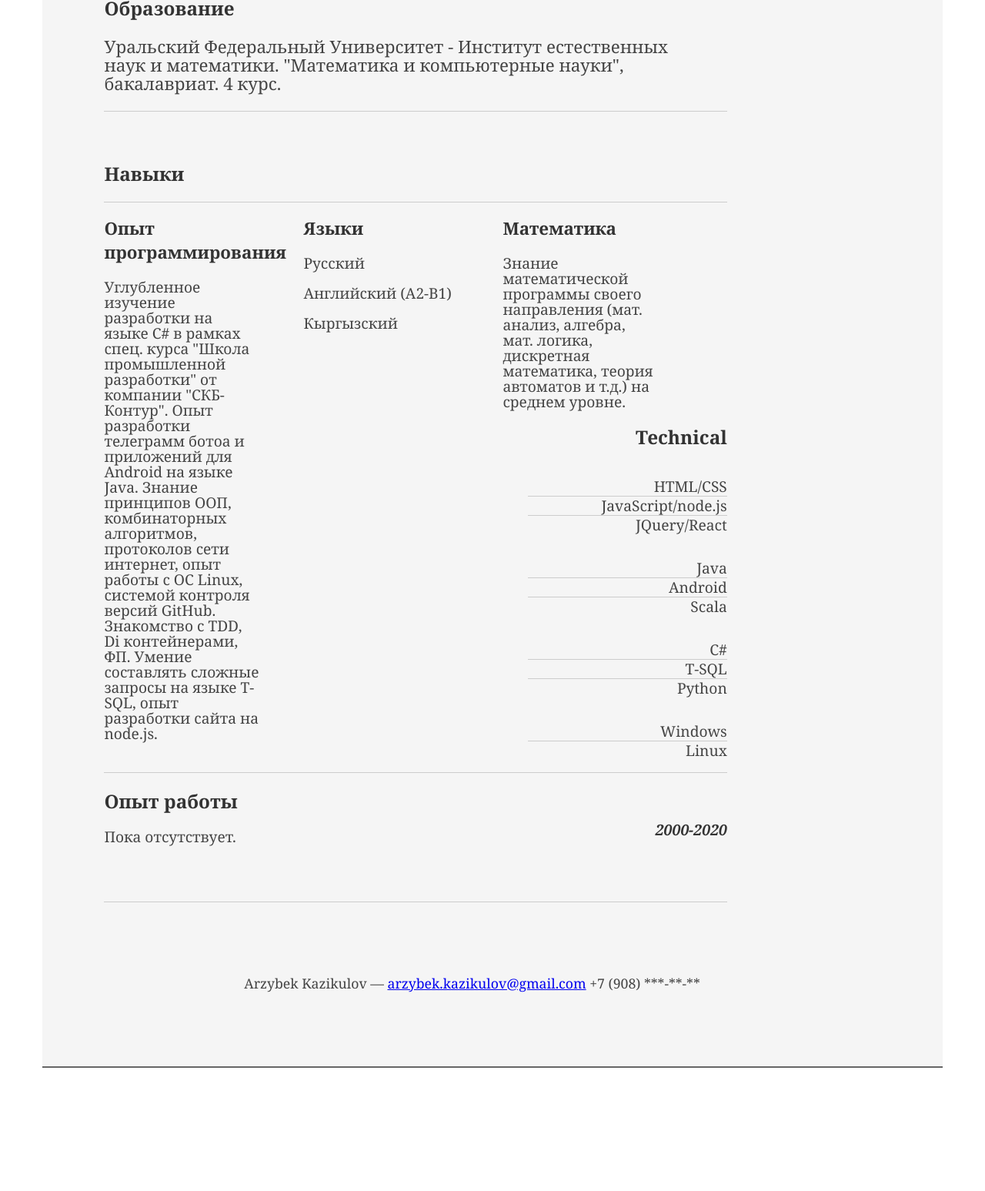
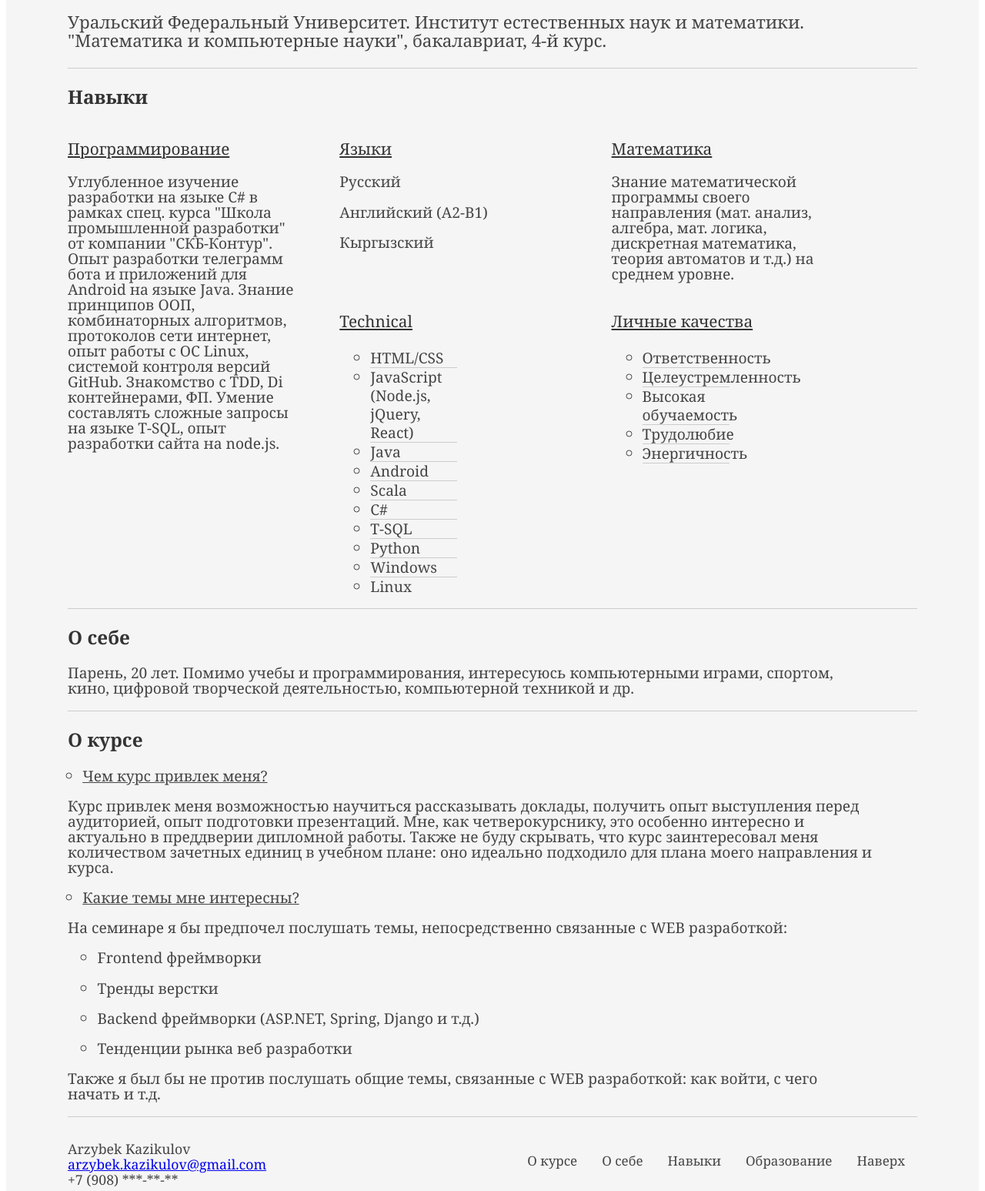
Before and after one commit to Arzybek/CV, a plain HTML site: page main.html in a window 1280 px wide. Shown: the part 433-1980 px from the top of the page at 77% size. Before the commit the page ends 1900 px from the top, so only its background shows below. Drawn offline with Linux system fonts and the light colour scheme.

Commit message:
Second version

```diff
--- a/main.html
+++ b/main.html
@@ -2,6 +2,8 @@
 <html>
 <head>
     <title> Арзыбек Казикулов | Студент Матмеха УрФУ </title>
+    <meta name="viewport" content="width=device-width, initial-scale=1"/>
+    <link rel="icon" href="favicon.ico" type="image/x-icon">
     <meta http-equiv="content-type" content="text/html; charset=utf-8"/>
     <link rel="stylesheet" type="text/css" href="resume.css" media="all"/>
 </head>
@@ -10,7 +12,11 @@
 <div id="doc">
     <div id="inner">
         <div id="block">
+            <div id="headshot">
+                <img src="profile.jpg" alt="Arzybek Kazikulov"/>
+            </div>
             <div class="info">
+                <a name="top"></a>
                 <h1>Арзыбек Казикулов</h1>
                 <h2>Студент 4 курса Матмеха УрФУ по направлению "Математика и компьютерные науки"</h2>
             </div>
@@ -24,35 +30,33 @@
         </div>
 
         <div id="bd">
-            <div id="main">
             <div class="headline">
                 <div class="wrapper">
                     <div class="text">
+                        <a name="education"></a>
                         <h2>Образование</h2>
                     </div>
                     <div class="text">
                         <p class="enlarge">
-                                Уральский Федеральный Университет - Институт естественных наук и математики.
-                                "Математика и компьютерные науки", бакалавриат. 4 курс.
+                            Уральский Федеральный Университет. Институт естественных наук и математики.
+                            "Математика и компьютерные науки", бакалавриат, 4-й курс.
                         </p>
                     </div>
                 </div>
             </div>
 
-
             <div class="headline">
-                    <div class="wrapper">
                 <div class="text">
+                    <a name="skills"></a>
                     <h2>Навыки</h2>
                 </div>
-                    </div>
+
                 <div class="text">
-
                     <div class="talent">
-                            <h2>Опыт программирования</h2>
+                        <h2>Программирование</h2>
                         <p> Углубленное изучение разработки на языке C# в рамках спец. курса "Школа промышленной
                             разработки"
-                                от компании "СКБ-Контур". Опыт разработки телеграмм ботоа и приложений для Android
+                            от компании "СКБ-Контур". Опыт разработки телеграмм бота и приложений для Android
                             на языке Java.
                             Знание принципов ООП, комбинаторных алгоритмов, протоколов сети интернет, опыт
                             работы с ОС Linux,
@@ -75,60 +79,91 @@
                             логика,
                             дискретная математика, теория автоматов и т.д.) на среднем уровне.</p>
                     </div>
+
+                    <div class="talent">
+                        <h2>Technical</h2>
+                        <ul class="talent">
+                            <li>HTML/CSS</li>
+                            <li>JavaScript (Node.js, jQuery, React)</li>
+                            <li>Java</li>
+                            <li>Android</li>
+                            <li>Scala</li>
+                            <li>C#</li>
+                            <li>T-SQL</li>
+                            <li>Python</li>
+                            <li>Windows</li>
+                            <li class="last">Linux</li>
+                        </ul>
+                    </div>
+
+                    <div class="talent">
+                        <h2>Личные качества</h2>
+                        <ul class="talent">
+                            <li>Ответственность</li>
+                            <li>Целеустремленность</li>
+                            <li>Высокая обучаемость</li>
+                            <li>Трудолюбие</li>
+                            <li>Энергичность</li>
+                        </ul>
                     </div>
                 </div>
             </div>
 
-            <div class="headline" style="text-align: right">
+            <div style="clear:both;"></div>
+            <div class="wrapper"></div>
+
+            <div class="wrapper">
+                <div class="headline">
                     <div class="text">
-                    <h2>Technical</h2>
+                        <a name="aboutme"></a>
+                        <h2>О себе</h2>
+                    </div>
                 </div>
                 <div class="text">
-                    <ul class="talent2">
-                        <li>HTML/CSS</li>
-                        <li>JavaScript/node.js</li>
-                        <li class="last">JQuery/React</li>
-                    </ul>
-                    <ul class="talent2">
-                        <li>Java</li>
-                        <li>Android</li>
-                        <li class="last">Scala</li>
-                    </ul>
-                    <ul class="talent2">
-                        <li>C#</li>
-                        <li>T-SQL</li>
-                        <li class="last">Python</li>
-                    </ul>
-                    <ul class="talent2">
-                        <li>Windows</li>
-                        <li class="last">Linux</li>
-                    </ul>
+                    <p>Парень, 20 лет. Помимо учебы и программирования, интересуюсь компьютерными играми, спортом, кино,
+                        цифровой творческой деятельностью, компьютерной техникой и др. </p>
+                </div>
+            </div>
+
+            <div class="wrapper">
+                <div class="headline">
+                    <div class="text">
+                        <a name="course"></a>
+                        <h2>О курсе</h2>
+                    </div>
+                </div>
+                <div class="text">
+                    <p class="dotHead" style="text-decoration: underline">Чем курс привлек меня?</p>
+                    <p>Курс привлек меня возможностью научиться рассказывать доклады, получить опыт выступления перед
+                        аудиторией, опыт подготовки презентаций. Мне, как четверокурснику, это особенно интересно и
+                        актуально в преддверии дипломной работы. Также не
+                        буду скрывать, что курс заинтересовал меня количеством зачетных единиц в учебном плане: оно
+                        идеально
+                        подходило для плана моего направления и курса. </p>
+                    <p class="dotHead" style="text-decoration: underline">Какие темы мне интересны?</p>
+                    <p>На семинаре я бы предпочел послушать темы, непосредственно связанные с WEB разработкой:</p>
+                    <p class="dotHead" style="margin-left: 2em">Frontend фреймворки</p>
+                    <p class="dotHead" style="margin-left: 2em">Тренды верстки</p>
+                    <p class="dotHead" style="margin-left: 2em">Backend фреймворки (ASP.NET, Spring, Django и т.д.)</p>
+                    <p class="dotHead" style="margin-left: 2em">Тенденции рынка веб разработки</p>
+                    <p>Также я был бы не против послушать общие темы, связанные с WEB разработкой: как войти, с чего
+                        начать и т.д.</p>
+                </div>
             </div>
         </div>
 
         <div style="clear:both;"></div>
-            <div class="headline">
-
-                <div class="topper">
-                    <div class="text">
-                        <h2>Опыт работы</h2>
+        <div id="ft">
+            <div class="navbar">
+                <a href="#top">Наверх</a>
+                <a href="#education">Образование</a>
+                <a href="#skills">Навыки</a>
+                <a href="#aboutme">О себе</a>
+                <a href="#course">О курсе</a>
             </div>
-                </div>
-
-                <div class="text">
-
-                    <div class="job">
-                        <h4>2000-2020</h4>
-                        <p>Пока отсутствует.</p>
-                    </div>
-                </div>
-            </div>
-
-        </div>
-
-        <div id="ft">
-            <p>Arzybek Kazikulov &mdash; <a href="mailto:arzybek.kazikulov@gmail.com">arzybek.kazikulov@gmail.com</a>
-                +7 (908) ***-**-**</p>
+            <p>Arzybek Kazikulov</p>
+            <p><a href="mailto:arzybek.kazikulov@gmail.com">arzybek.kazikulov@gmail.com</a></p>
+            <p>+7 (908) ***-**-**</p>
         </div>
     </div>
 </div>
--- a/resume.css
+++ b/resume.css
@@ -3,11 +3,11 @@ body {
     color: #444;
 }
 
-.wrapper{
+.wrapper {
     border-bottom: 1px solid #ccc
 }
 
-.topper{
+.topper {
     border-top: 1px solid #ccc
 }
 
@@ -16,30 +16,25 @@ body {
     margin: 80px auto;
     background: #f5f5f5;
     border: solid #666;
-    border-width: 8px 0 2px 0;
+    border-width: 8px 0 3px 0;
 }
 
 .headline {
-    /*margin-top: 1em;*/
-    margin-bottom: 2em;
-    padding-bottom: 2em;
-    /*border-bottom: 1px solid #ccc;*/
-    width: 80.2%;
+    margin-bottom: 1em;
+    width: 100%;
 }
 
 #block {
-    margin: 1em 0 3em 0;
-    padding-bottom: 1em;
-    border-bottom: 1px solid #ccc
+    margin: 1em 0 2em 0;
+    border-bottom: 1px solid #ccc;
+    width: 100%;
 }
 
 #block h2 {
     text-transform: uppercase;
-    /*letter-spacing: 2px;*/
     font-size: 140%;
-    margin-block-start: 0em;
-    margin-block-end: 0em;
-
+    margin-block-start: 0;
+    margin-block-end: 0;
 }
 
 #block h1 {
@@ -55,14 +50,14 @@ body {
 }
 
 #ft {
-    padding: 1em 0 5em 0;
+    padding: 1em 0 1em 0;
     font-size: 92%;
     text-align: center;
 }
 
 #ft p {
     margin-bottom: 0;
-    text-align: center;
+    text-align: left;
     margin-top: 0;
 }
 
@@ -93,12 +88,11 @@ li {
 #doc {
     width: 73.076em;
     margin: auto;
-    /*text-align: left;*/
 }
 
 p.enlarge {
     font-size: 140%;
-    padding-right: 2em;
+    padding-right: 1em;
     line-height: 24px;
 }
 
@@ -111,22 +105,10 @@ p.enlarge {
     border: none;
 }
 
-.job {
-    position: relative;
-    margin-bottom: 1em;
-    padding-bottom: 1em;
-    border-bottom: 1px solid #ccc;
-}
-
-.job h4 {
-    position: absolute;
-    top: -2em;
-    right: 0;
-    font-style: italic;
-}
-
-.job p {
-    margin: 0.75em 0 3em 0;
+p.dotHead {
+    margin-left: 1em;
+    display: list-item;
+    list-style: circle;
 }
 
 .talent {
@@ -134,20 +116,103 @@ p.enlarge {
     float: left
 }
 
-.talent2 {
-    width: 32%;
-    float: right;
-}
-
 ul {
-    list-style-type: none;
+    list-style-type: circle;
 }
 
 .talent h2 {
     margin-bottom: 6px;
-    font-size: 140%;
+    font-size: 130%;
+    text-decoration: underline;
+    font-weight: normal;
 }
 
 .info {
-    width: 80%;
+    width: 100%;
 }
+
+#headshot {
+    width: 12.5%;
+    float: right;
+    margin-left: 30px;
+}
+
+#headshot img {
+    width: 100%;
+    height: auto;
+    -webkit-border-radius: 50px;
+    border-radius: 50px;
+}
+
+.navbar a {
+    float: right;
+    color: #444;
+    text-align: center;
+    padding: 14px 16px;
+    text-decoration: none;
+    font-size: 17px;
+}
+
+.navbar a:hover {
+    background-color: #ddd;
+    color: blue;
+}
+
+@media all and (max-width: 800px) {
+    #headshot {
+        display: none;
+    }
+
+    #doc {
+        width: auto;
+    }
+
+    #block h2 {
+        font-size: 100%;
+    }
+
+    #block h1 {
+        margin-block-start: 0.67em;
+        margin-block-end: 0.3em;
+        font-size: 140%;
+        text-transform: uppercase;
+        letter-spacing: 3px;
+    }
+
+    h2 {
+        font-size: 122%
+    }
+
+    h3, h4 {
+        font-size: 100%;
+    }
+
+    p.enlarge {
+        font-size: 120%;
+        padding-right: 1em;
+        line-height: 24px;
+    }
+
+    .talent h2 {
+        margin-bottom: 6px;
+        font-size: 100%;
+        text-decoration: underline;
+        font-weight: normal;
+    }
+
+    p {
+        font-size: 100%;
+    }
+
+    li {
+        line-height: 24px;
+        font-size: 100%;
+        border-bottom: 1px solid #ccc;
+    }
+}
+
+@media all and (max-width: 1400px) {
+    #doc {
+        width: auto;
+    }
+}
```
Also changed, not shown: favicon.ico (added), profile.jpg (added). Lines whose indentation alone changed are shown as unchanged.
